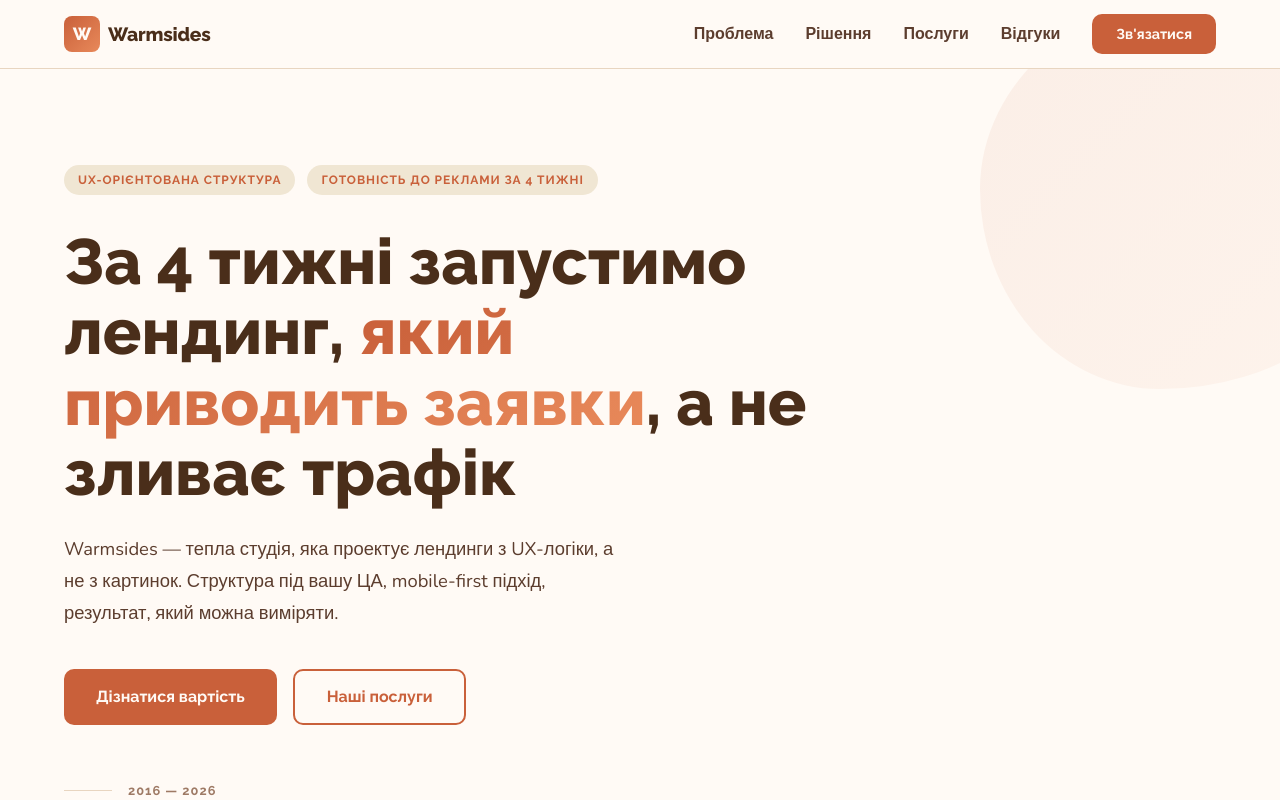
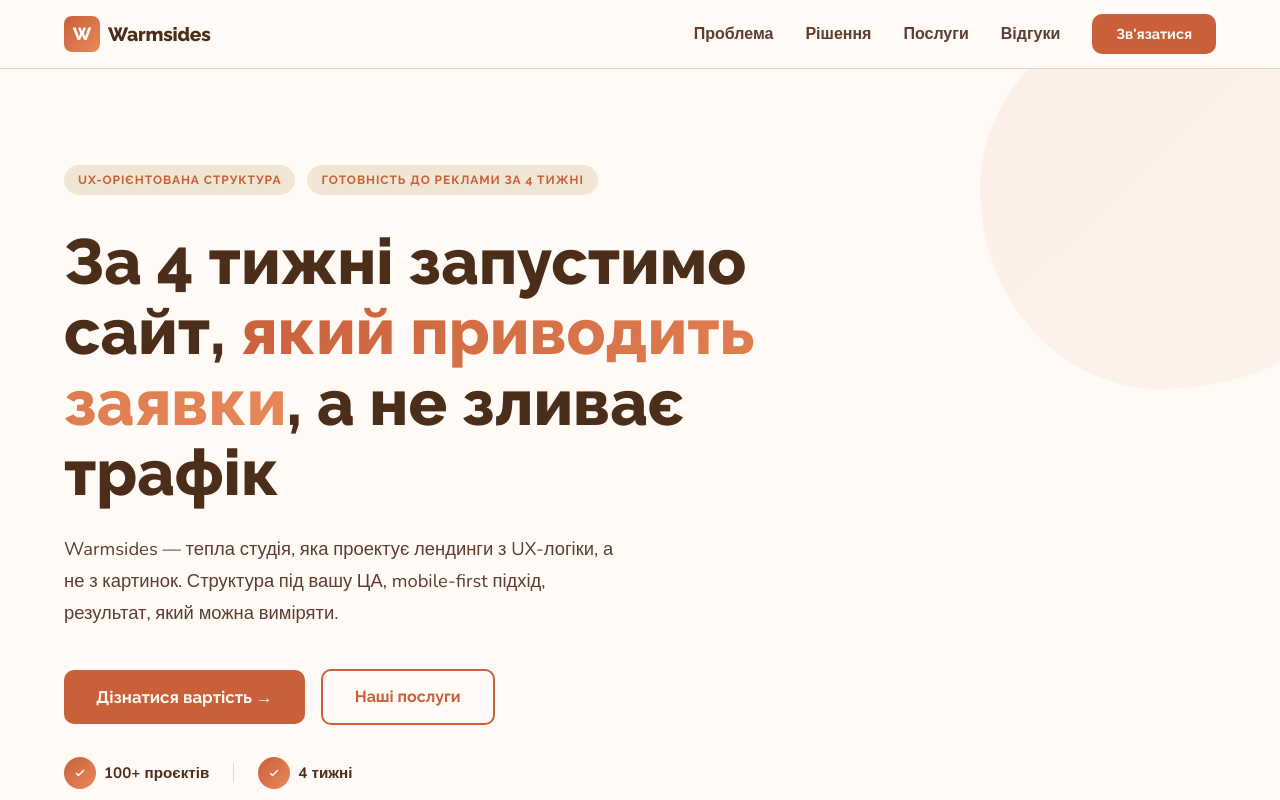
Before and after one commit to nicksolntsev2808/wamsides_landing, a React (Vite) app: page / in a window 1280 px wide. Shown: the top 800 px of the page. Built offline with nearby package versions, Linux system fonts and the light colour scheme.

Commit message:
Add files via upload

```diff
--- a/src/web/pages/Home.tsx
+++ b/src/web/pages/Home.tsx
@@ -116,7 +116,7 @@ function Hero() {
 
         {/* Headline */}
         <h1 className="fade-up fade-up-delay-1" style={{ fontFamily: "Raleway, sans-serif", fontWeight: 800, fontSize: "clamp(2.2rem, 5vw, 4.5rem)", lineHeight: 1.1, color: "#4A2E1A", maxWidth: "800px", marginBottom: "1.5rem" }}>
-          За 4 тижні запустимо лендинг,{" "}
+          За 4 тижні запустимо сайт,{" "}
           <span className="ws-gradient-text">який приводить заявки</span>,{" "}
           а не зливає трафік
         </h1>
@@ -127,19 +127,30 @@ function Hero() {
         </p>
 
         {/* CTAs */}
-        <div className="fade-up fade-up-delay-3" style={{ display: "flex", gap: "1rem", flexWrap: "wrap" }}>
-          <button className="btn-primary" onClick={() => document.getElementById("contact")?.scrollIntoView({ behavior: "smooth" })}>
-            Дізнатися вартість
+        <div className="fade-up fade-up-delay-3" style={{ display: "flex", gap: "1rem", flexWrap: "wrap", alignItems: "center" }}>
+          <button className="btn-primary" style={{ fontSize: "1.05rem", padding: "0.9rem 2rem" }} onClick={() => document.getElementById("contact")?.scrollIntoView({ behavior: "smooth" })}>
+            Дізнатися вартість →
           </button>
           <button className="btn-outline" onClick={() => document.getElementById("services")?.scrollIntoView({ behavior: "smooth" })}>
             Наші послуги
           </button>
         </div>
 
-        {/* Year badge */}
-        <div className="fade-up fade-up-delay-4" style={{ marginTop: "3.5rem", display: "flex", alignItems: "center", gap: "1rem" }}>
-          <div style={{ width: "3rem", height: "1px", background: "#E8D5C0" }}></div>
-          <span style={{ fontFamily: "Raleway, sans-serif", fontWeight: 700, fontSize: "0.8rem", color: "#9E7A65", letterSpacing: "0.08em", textTransform: "uppercase" }}>2016 — 2026</span>
+        {/* Social proof */}
+        <div className="fade-up fade-up-delay-4" style={{ marginTop: "2rem", display: "flex", alignItems: "center", gap: "1.5rem", flexWrap: "wrap" }}>
+          <div style={{ display: "flex", alignItems: "center", gap: "0.5rem" }}>
+            <div style={{ width: "2rem", height: "2rem", borderRadius: "50%", background: "linear-gradient(135deg, #C9603A, #E8895A)", display: "flex", alignItems: "center", justifyContent: "center" }}>
+              <svg width="12" height="12" fill="none" viewBox="0 0 24 24" stroke="#FFFAF5" strokeWidth="3"><path strokeLinecap="round" strokeLinejoin="round" d="M5 13l4 4L19 7" /></svg>
+            </div>
+            <span style={{ fontFamily: "Nunito, sans-serif", fontWeight: 700, fontSize: "0.95rem", color: "#4A2E1A" }}>100+ проєктів</span>
+          </div>
+          <div style={{ width: "1px", height: "1.25rem", background: "#E8D5C0" }}></div>
+          <div style={{ display: "flex", alignItems: "center", gap: "0.5rem" }}>
+            <div style={{ width: "2rem", height: "2rem", borderRadius: "50%", background: "linear-gradient(135deg, #C9603A, #E8895A)", display: "flex", alignItems: "center", justifyContent: "center" }}>
+              <svg width="12" height="12" fill="none" viewBox="0 0 24 24" stroke="#FFFAF5" strokeWidth="3"><path strokeLinecap="round" strokeLinejoin="round" d="M5 13l4 4L19 7" /></svg>
+            </div>
+            <span style={{ fontFamily: "Nunito, sans-serif", fontWeight: 700, fontSize: "0.95rem", color: "#4A2E1A" }}>4 тижні</span>
+          </div>
         </div>
       </div>
     </section>
```
